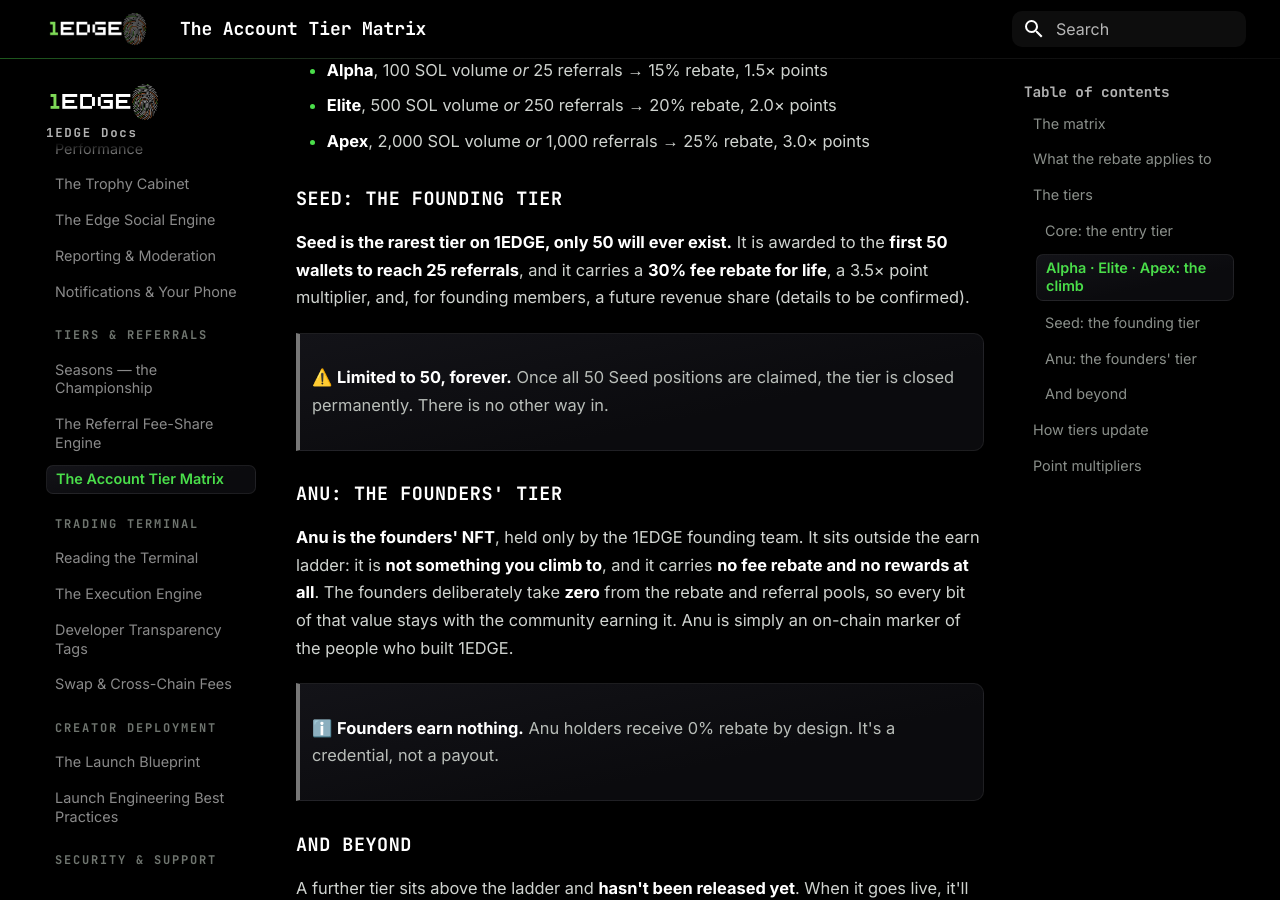
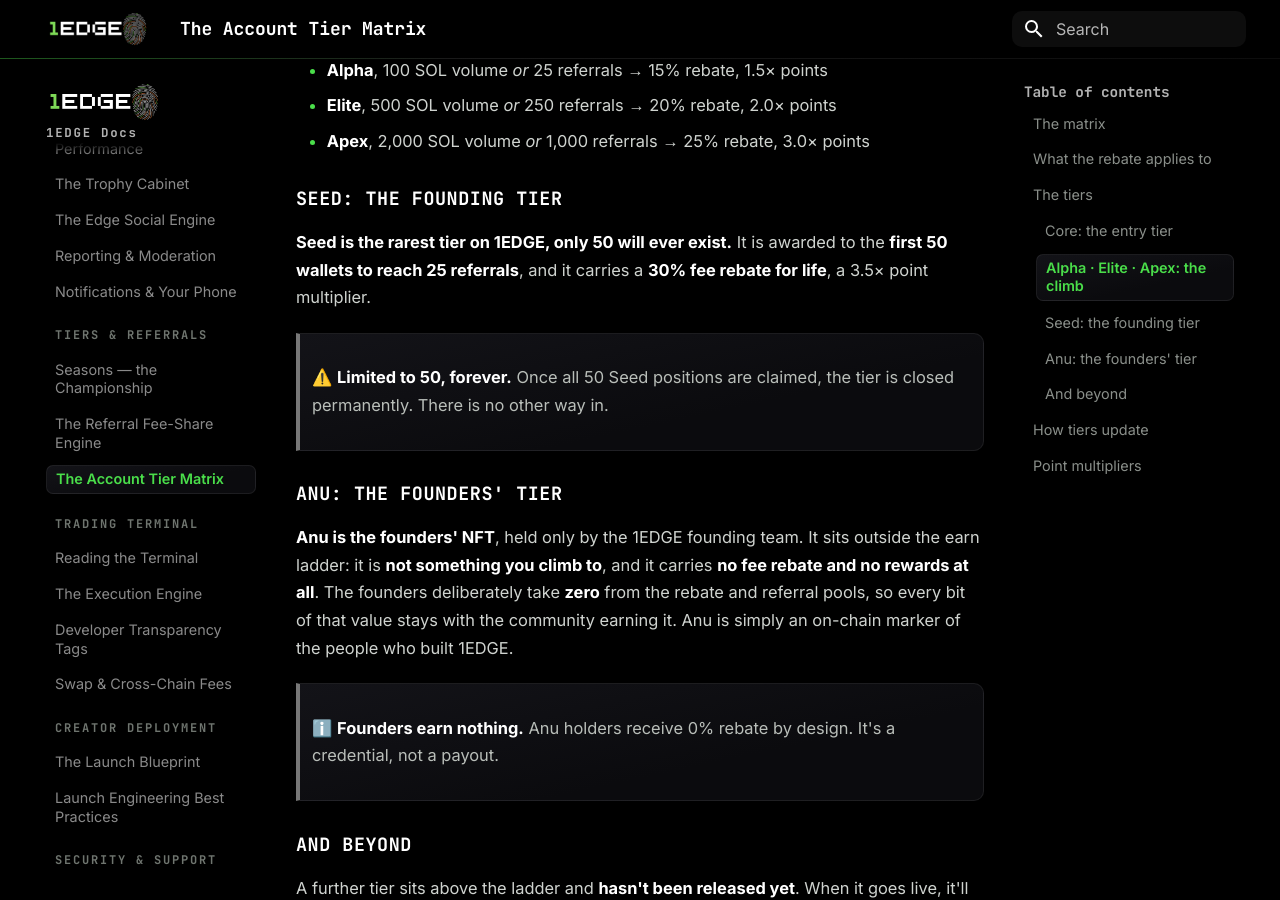
Before and after one commit to Tedz-1edge/1edge-docs, an MkDocs documentation site: the page built from docs/rewards/tier-matrix.md, in a window 1280 px wide and 900 px high, scrolled down 2853 px. Built offline with MkDocs 1.6.1 and Material for MkDocs 9.7.7, drawn with Linux system fonts in a browser that asks for light colours.

Commit message:
tier matrix: remove the Seed 'future revenue share' promise (founder 01 Oct)
Co-Authored-By: Claude Opus 5.5 <noreply@anthropic.com>
Claude-Session: https://claude.ai/code/session_01KT2NKJF1dF2pBevtpirnra

```diff
--- a/docs/rewards/tier-matrix.md
+++ b/docs/rewards/tier-matrix.md
@@ -96,7 +96,7 @@ These three tiers are earned through activity. Each can be reached by trading vo
 
 ### Seed: the founding tier
 
-**Seed is the rarest tier on 1EDGE, only 50 will ever exist.** It is awarded to the **first 50 wallets to reach 25 referrals**, and it carries a **30% fee rebate for life**, a 3.5× point multiplier, and, for founding members, a future revenue share (details to be confirmed).
+**Seed is the rarest tier on 1EDGE, only 50 will ever exist.** It is awarded to the **first 50 wallets to reach 25 referrals**, and it carries a **30% fee rebate for life**, a 3.5× point multiplier.
 
 > ⚠️ **Limited to 50, forever.** Once all 50 Seed positions are claimed, the tier is closed permanently. There is no other way in.
 
```
